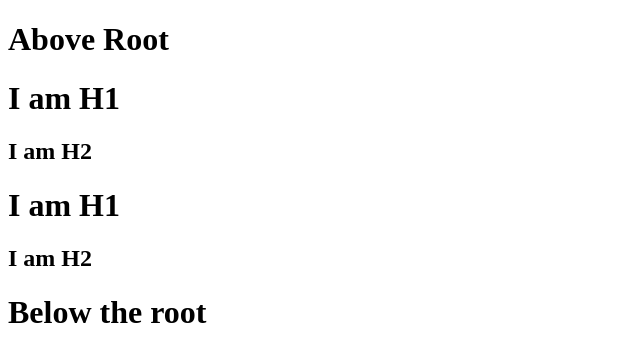
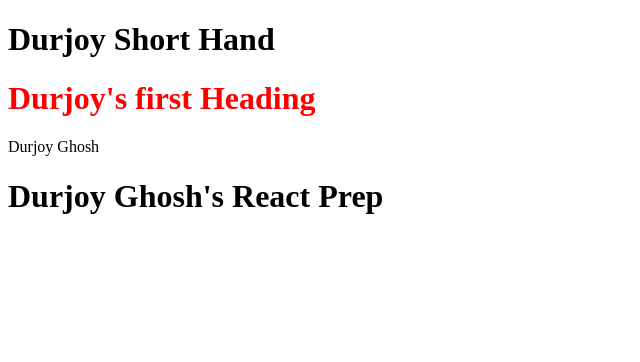
Before and after one commit to durjoyyy/React-Prep-2026, a React (Vite) app: page / in a window 1280 px wide. Shown: the top 362 px of the page, without its empty margins (0-640 px from the left). Built offline with nearby package versions, Linux system fonts and the light colour scheme.

Commit message:
parcel, babel, package json lessons

```diff
--- a/App.js
+++ b/App.js
@@ -1,26 +1,64 @@
-import React from "react"
-import ReactDOM from "react-dom/client"
+// import React from "react"
+// import ReactDOM from "react-dom/client"
 
-const parent = React.createElement(
-  "div",
-  { id: "parent" },
-  [
-  React.createElement("div", { id: "child1" }, [
-    React.createElement("h1", {}, "I am H1"),
-    React.createElement("h2", {}, "I am H2"),
-  ]),
-  React.createElement("div", { id: "child2" }, [
-    React.createElement("h1", {}, "I am H1"),
-    React.createElement("h2", {}, "I am H2"),
-  ])]
-);
+// const parent = React.createElement(
+//   "div",
+//   { id: "parent" },
+//   [
+//   React.createElement("div", { id: "child1" }, [
+//     React.createElement("h1", {}, "I am H1"),
+//     React.createElement("h2", {}, "I am H2"),
+//   ]),
+//   React.createElement("div", { id: "child2" }, [
+//     React.createElement("h1", {}, "I am H1"),
+//     React.createElement("h2", {}, "I am H2"),
+//   ])]
+// );
+
+// const heading = React.createElement(
+//   "h1",
+//   { id: "heading" },
+//   "Hello World from React",
+// );
+// console.log(heading);
+
+// const root = ReactDOM.createRoot(document.getElementById("root"));
+// root.render(parent);
+
+
+
+import React from "react";
+import ReactDOM from "react-dom/client";
 
 const heading = React.createElement(
   "h1",
   { id: "heading" },
-  "Hello World from React",
+  "Durjoy's first Heading",
 );
-console.log(heading);
+const jsxHeading = (
+<h1 className="heading">Jsx Heading</h1>
+);
+
+
+const name="Durjoy";
+
+
+//short hand
+const ShortHandHeader = () => <h1 className="heading">Durjoy Short Hand</h1>
+
+//React Functional Component
+const HeadingComp = () => (
+  <div>
+    <ShortHandHeader />
+    {heading}
+    {name+ ' '+ 'Ghosh'}
+    {console.log("hello")}
+    <h1>Durjoy Ghosh's React Prep</h1>
+  </div>
+);
+
+
+
 
 const root = ReactDOM.createRoot(document.getElementById("root"));
-root.render(parent);
+root.render(<HeadingComp />);
--- a/index.html
+++ b/index.html
@@ -7,11 +7,10 @@
     <link rel="stylesheet" href="index.css" />
   </head>
   <body>
-    <h1>
+    <!-- <h1>
       Above Root
-    </h1>
+    </h1> -->
     <div id="root">
-      <!-- <h1>Hello World</h1> -->
        <h1>This will be replaced by root.render()</h1>
     </div>
     <!-- <script>
@@ -22,6 +21,6 @@
         root.appendChild(heading);
     </script> -->
     <script type="module" src="App.js"></script>
-    <h1>Below the root</h1>
+    <!-- <h1>Below the root</h1> -->
   </body>
 </html>
--- a/package.json
+++ b/package.json
@@ -15,6 +15,8 @@
   "author": "Durjoy",
   "type": "commonjs",
   "scripts": {
+    "start":"parcel index.html",
+    "build":"parcel build index.html",
     "test": "echo \"Error: no test specified\" && exit 1"
   },
   "devDependencies": {
```
